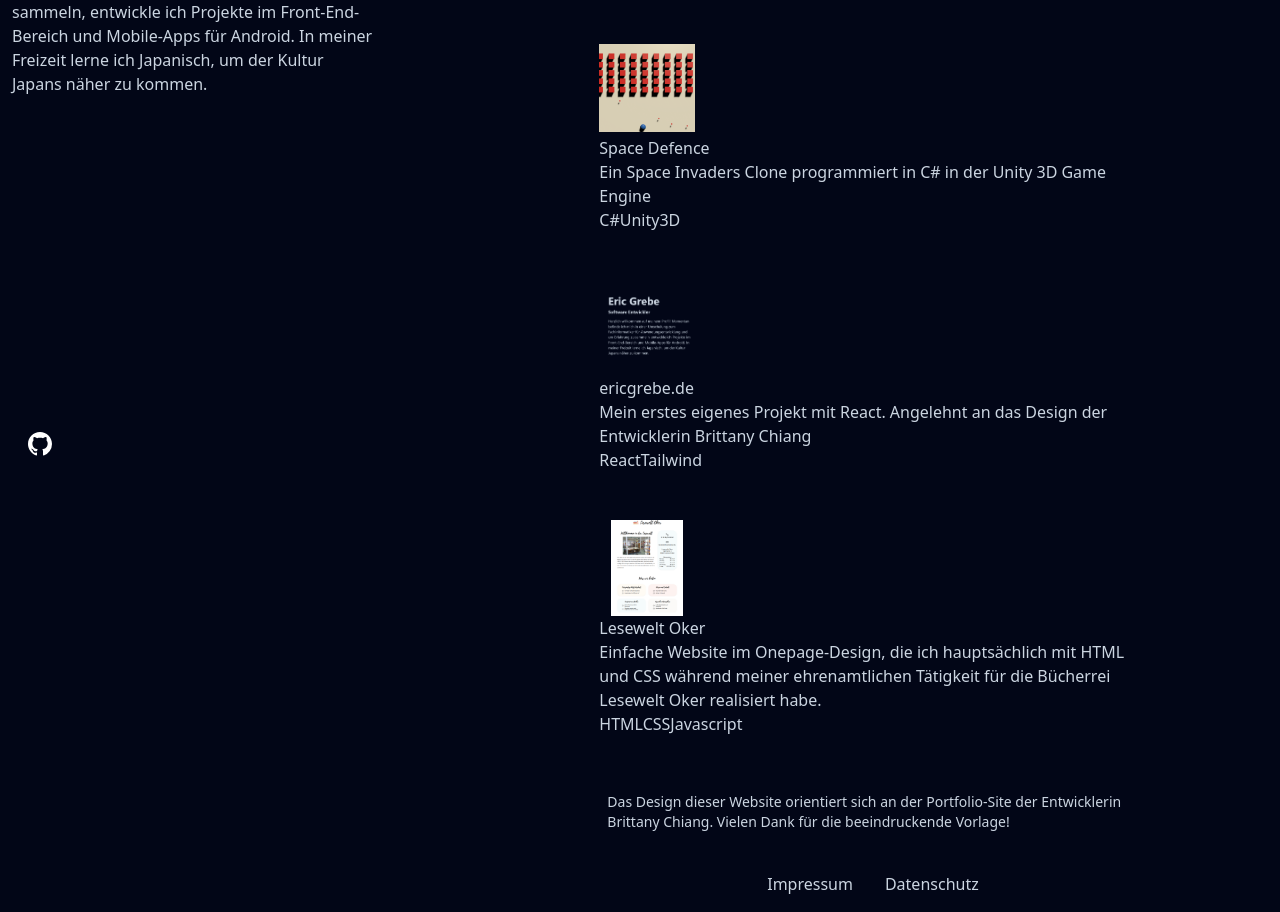
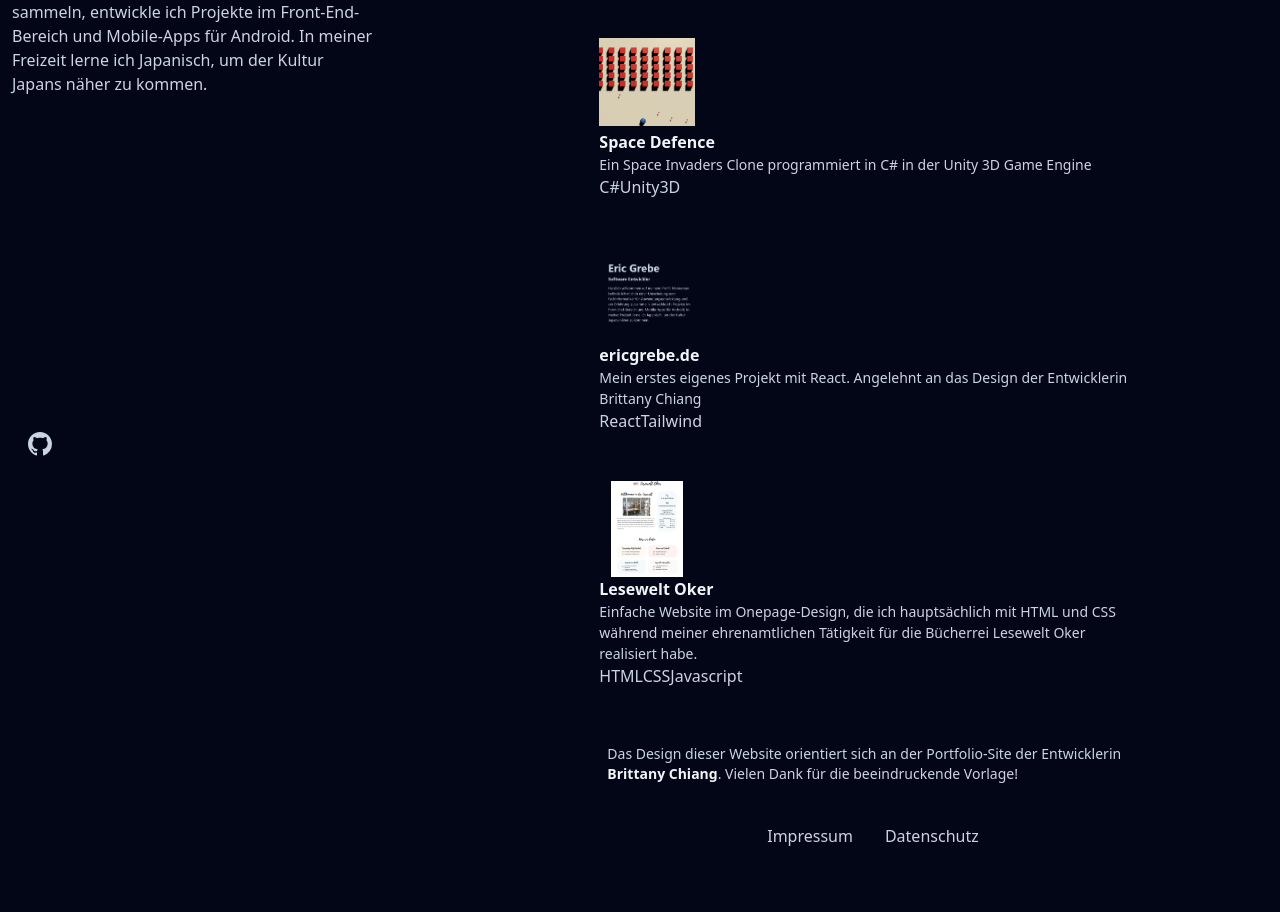
Before and after one commit to Jiyuu5/PortfolioWebsite, a React (Vite) app: page / in a window 1280 px wide. Shown: the part 280-1192 px from the top of the page. After the commit the page ends 1144 px from the top, so only its background shows below. Built offline with nearby package versions, Linux system fonts and the light colour scheme.

Commit message:
Change anker colors

```diff
--- a/src/App.jsx
+++ b/src/App.jsx
@@ -33,8 +33,13 @@ export default function App() {
           <p className="text-sm p-2 mb-4">
             Das Design dieser Website orientiert sich an der Portfolio-Site der
             Entwicklerin
-            <a href="https://brittanychiang.com/"> Brittany Chiang</a>. Vielen
-            Dank für die beeindruckende Vorlage!
+            <a
+              className="text-slate-100 font-bold hover:text-teal-400"
+              href="https://brittanychiang.com/"
+            >
+              <span> Brittany Chiang</span>
+            </a>
+            . Vielen Dank für die beeindruckende Vorlage!
           </p>
           <Footer />
         </section>
--- a/src/components/Card.jsx
+++ b/src/components/Card.jsx
@@ -10,9 +10,14 @@ export default function Card({ title, description, tags, imgID }) {
       </div>
       <div>
         <h2>
-          <a href="https://leseweltoker.de/">{title}</a>
+          <a
+            href="https://leseweltoker.de/"
+            className="text-slate-100 text-base font-bold hover:text-teal-400"
+          >
+            {title}
+          </a>
         </h2>
-        <p>{description}</p>
+        <p className="text-sm leading-normal">{description}</p>
         <div>{tags}</div>
       </div>
     </li>
--- a/src/components/SocialLinks.jsx
+++ b/src/components/SocialLinks.jsx
@@ -3,6 +3,7 @@ export default function SocialLinks() {
     <ul className="flex items-center mb-4 lg:mb-16 mt-8 px-4">
       <li className="shrink-0">
         <a
+          className="text-slate-300 hover:text-slate-50"
           href="https://github.com/Jiyuu5"
           title="GitHub"
           target="_blank"
@@ -13,7 +14,7 @@ export default function SocialLinks() {
           <svg
             xmlns="http://www.w3.org/2000/svg"
             viewBox="0 0 16 16"
-            fill="#fff"
+            fill="currentColor"
             className="h-6 w-6"
             aria-hidden="true"
           >
```
